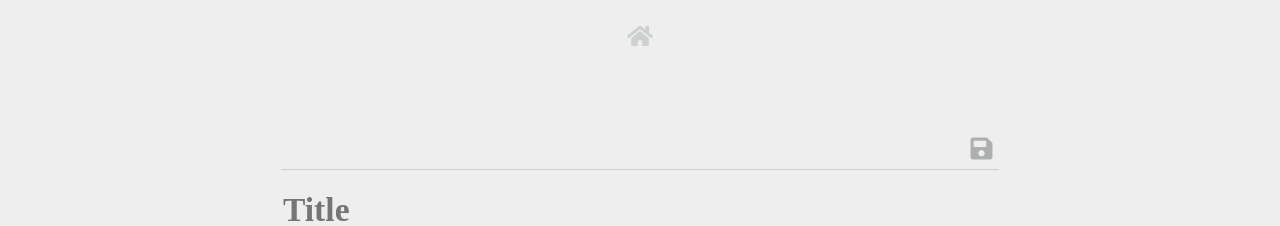
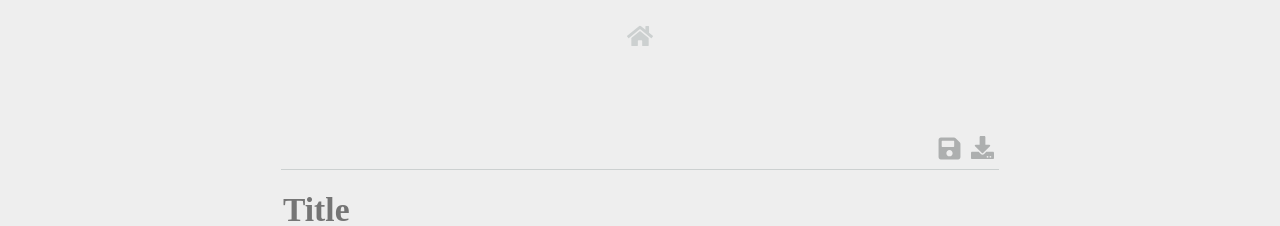
Before and after one commit to tommasogiannoni/quickmemo.dev, a React (Create React App) app: page /new in a window 1280 px wide. Shown: the top 226 px of the page. Built offline with nearby package versions, Linux system fonts and the light colour scheme.

Commit message:
added download notes button that do nothing for now

```diff
--- a/src/App.js
+++ b/src/App.js
@@ -1,7 +1,7 @@
 import React, { useState } from 'react';
 import './App.css';
 import { Link, useLocation } from 'react-router-dom';
-import { FaHome} from 'react-icons/fa';
+import { FaHome } from 'react-icons/fa';
 import { Route, Routes } from 'react-router-dom';
 import NewNotePage from './components/NewNotePage';
 import AboutMe from './components/About Me';
--- a/src/components/NewNotePage.js
+++ b/src/components/NewNotePage.js
@@ -1,5 +1,5 @@
 import {React, useState } from 'react';
-import { FaSave } from "react-icons/fa";
+import { FaSave, FaDownload  } from "react-icons/fa";
 import '../styles/NewNotePage.css'
 
 function NewNotePage({ theme })  {
@@ -23,6 +23,7 @@ function NewNotePage({ theme })  {
       <div className='container-small content-new note-card'>
         <div className='note-actions'>
           <FaSave className='save-icon' style={{ color: theme.color }}/>
+          <FaDownload className='download-icon' style={{ color: theme.color }}/>
         </div>
         <div>
           <input
--- a/src/styles/NewNotePage.css
+++ b/src/styles/NewNotePage.css
@@ -56,9 +56,16 @@
     color: #adafaf !important;
     margin-bottom: 0.1em;
   }
+  .download-icon {
+    margin-left: 0.4em;
+    font-size: 23px;
+    color: #adafaf !important;
+    margin-bottom: 0.1em;
+  }
 }
 
-.note-actions :hover{
+.note-actions :hover {
   color: #287b28;
   cursor: pointer;
+
 }
```
